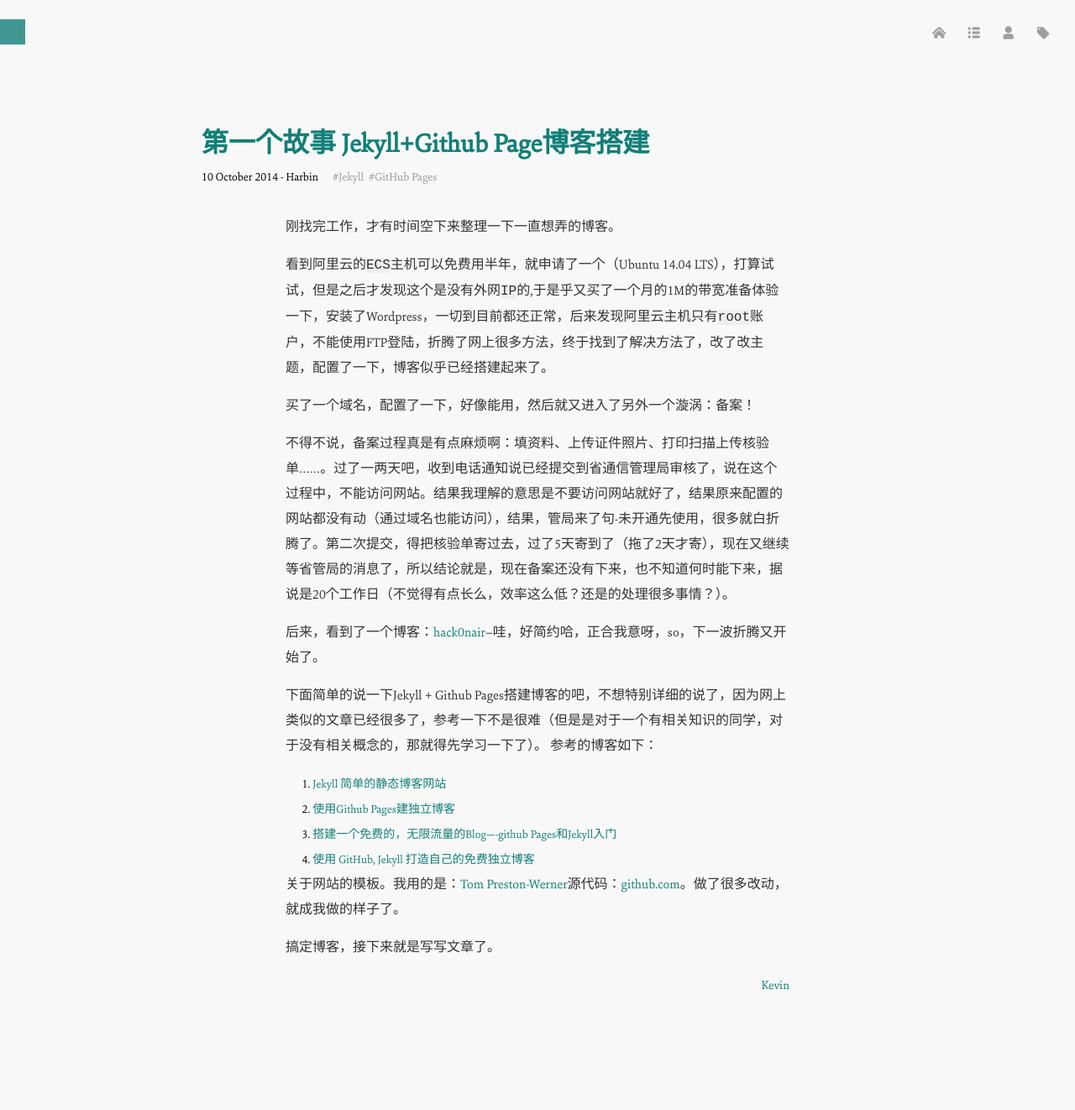
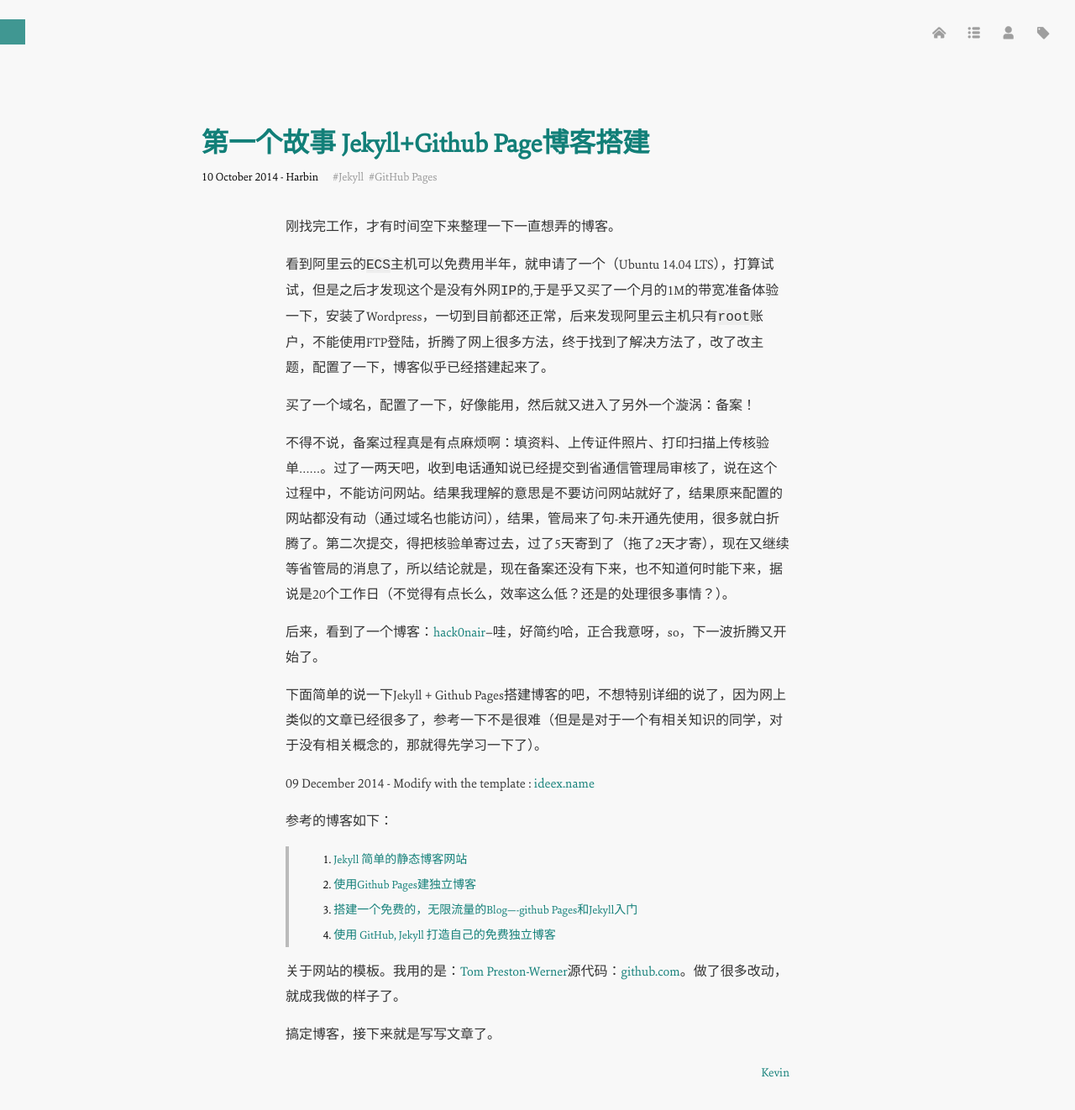
Before and after one commit to KevinIsCool/Kevin, a Jekyll site: the page built from _posts/life/2014-10-10-About-My-Blog.md, in a window 1280 px wide and 1372 px high. Shown: the top 1322 px of the window at 84% size. Built offline with Jekyll 4.4.1, drawn with Linux system fonts in a browser that asks for light colours; Markdown is read by kramdown in place of the engine named in the settings; comment, search, counter and statistics services are not loaded.

Commit message:
20141209

```diff
--- a/_posts/life/2014-10-10-About-My-Blog.md
+++ b/_posts/life/2014-10-10-About-My-Blog.md
@@ -19,12 +19,15 @@ excerpt: Harbin
 后来，看到了一个博客：[hack0nair](https://hack0nair.me/archive/)--哇，好简约哈，正合我意呀，so，下一波折腾又开始了。
 
 下面简单的说一下Jekyll + Github Pages搭建博客的吧，不想特别详细的说了，因为网上类似的文章已经很多了，参考一下不是很难（但是是对于一个有相关知识的同学，对于没有相关概念的，那就得先学习一下了）。
+
+09 December 2014 - Modify with the template : [ideex.name](indeex.name)
+
 参考的博客如下：
 
-1. [Jekyll 简单的静态博客网站](http://jekyllcn.com/)
-2. [使用Github Pages建独立博客](http://beiyuu.com/github-pages/)
-3. [搭建一个免费的，无限流量的Blog----github Pages和Jekyll入门](http://www.ruanyifeng.com/blog/2012/08/blogging_with_jekyll.html)
-4. [使用 GitHub, Jekyll 打造自己的免费独立博客](http://blog.csdn.net/on_1y/article/details/19259435)
+>1. [Jekyll 简单的静态博客网站](http://jekyllcn.com/)
+>2. [使用Github Pages建独立博客](http://beiyuu.com/github-pages/)
+>3. [搭建一个免费的，无限流量的Blog----github Pages和Jekyll入门](http://www.ruanyifeng.com/blog/2012/08/blogging_with_jekyll.html)
+>4. [使用 GitHub, Jekyll 打造自己的免费独立博客](http://blog.csdn.net/on_1y/article/details/19259435)
 
 
 关于网站的模板。我用的是：[Tom Preston-Werner](http://tom.preston-werner.com/)源代码：[github.com](https://github.com/mojombo/mojombo.github.io)。做了很多改动，就成我做的样子了。
```
